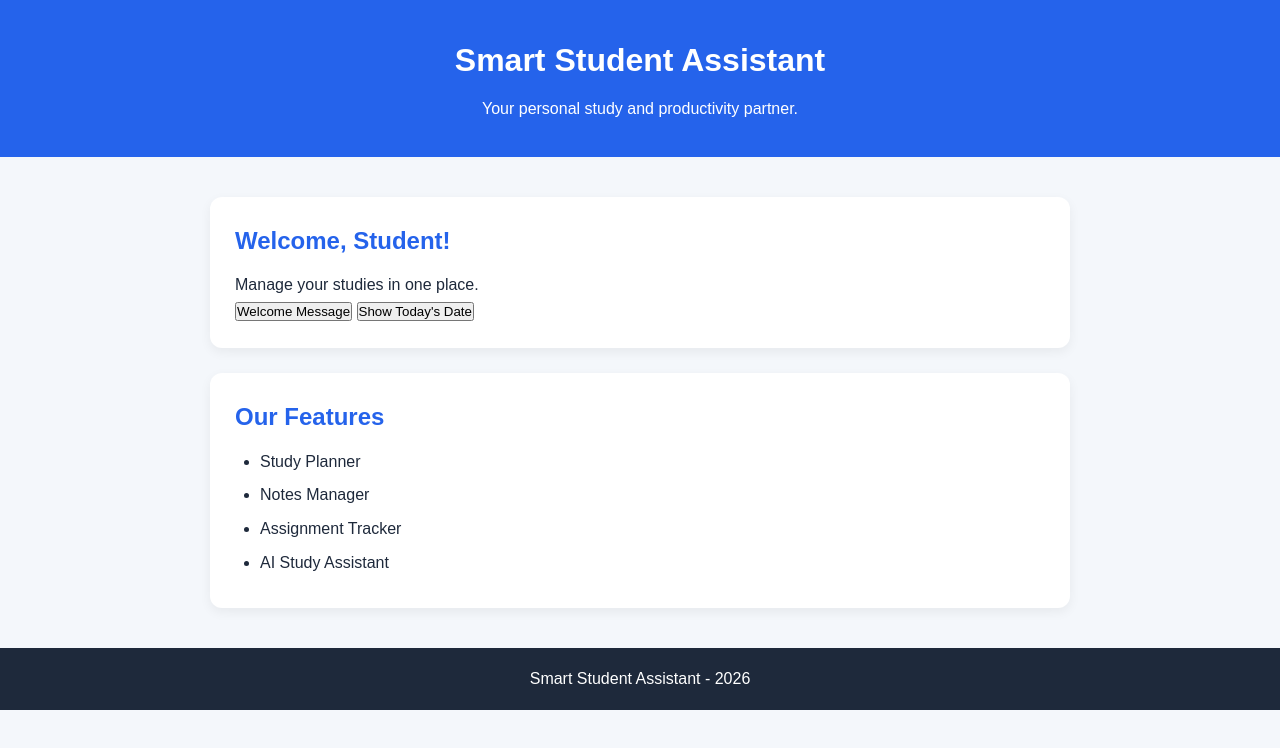
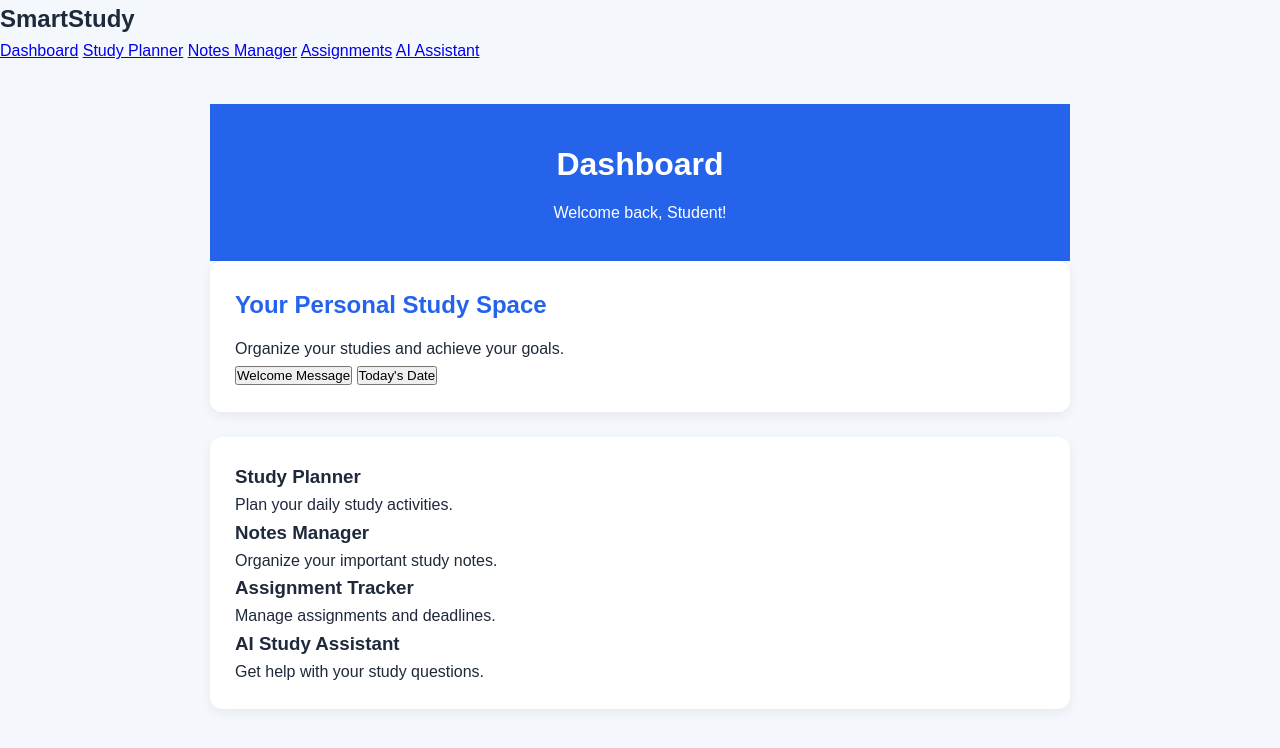
Before and after one commit to muhammadmashoodahmad/Web-and-AI-Projects, a plain HTML site: page 01-Smart-Student-Assistant/index.html in a window 1280 px wide. Drawn offline with Linux system fonts and the light colour scheme.

Commit message:
Update index.html

```diff
--- a/01-Smart-Student-Assistant/index.html
+++ b/01-Smart-Student-Assistant/index.html
@@ -10,39 +10,86 @@
     <script src="script.js"></script>
 <body>
 
-    <header>
-        <h1>Smart Student Assistant</h1>
-        <p>Your personal study and productivity partner.</p>
+
+<body>
+
+    <div class="dashboard">
+
+        <!-- Sidebar -->
+        <aside class="sidebar">
+
+            <h2>SmartStudy</h2>
+
+            <nav>
+                <a href="#" class="active">Dashboard</a>
+                <a href="#planner">Study Planner</a>
+                <a href="#notes">Notes Manager</a>
+                <a href="#assignments">Assignments</a>
+                <a href="#ai-assistant">AI Assistant</a>
+            </nav>
+
+        </aside>
+
+
+        <!-- Main Content -->
+        <main class="main-content">
+
+            <header class="topbar">
+                <h1>Dashboard</h1>
+                <p>Welcome back, Student!</p>
             </header>
 
-    <main>
-        <section>
-    <h2>Welcome, Student!</h2>
-    <p>Manage your studies in one place.</p>
+
+            <!-- Welcome Section -->
+            <section class="welcome-section">
+
+                <h2>Your Personal Study Space</h2>
+
+                <p>Organize your studies and achieve your goals.</p>
 
                 <button onclick="showWelcomeMessage()">
                     Welcome Message
                 </button>
 
                 <button onclick="showDate()">
-        Show Today's Date
+                    Today's Date
                 </button>
+
             </section>
 
-        <section>
-            <h2>Our Features</h2>
-            <ul>
-                <li>Study Planner</li>
-                <li>Notes Manager</li>
-                <li>Assignment Tracker</li>
-                <li>AI Study Assistant</li>
-            </ul>
+
+            <!-- Feature Cards -->
+            <section class="features">
+
+                <div class="feature-card" id="planner">
+                    <h3>Study Planner</h3>
+                    <p>Plan your daily study activities.</p>
+                </div>
+
+                <div class="feature-card" id="notes">
+                    <h3>Notes Manager</h3>
+                    <p>Organize your important study notes.</p>
+                </div>
+
+                <div class="feature-card" id="assignments">
+                    <h3>Assignment Tracker</h3>
+                    <p>Manage assignments and deadlines.</p>
+                </div>
+
+                <div class="feature-card" id="ai-assistant">
+                    <h3>AI Study Assistant</h3>
+                    <p>Get help with your study questions.</p>
+                </div>
+
             </section>
+
         </main>
 
-    <footer>
-        <p>Smart Student Assistant - 2026</p>
-    </footer>
+    </div>
+
+    <script src="script.js"></script>
+
+</body>
 
 </body>
 </html>
```
Lines whose indentation alone changed are shown as unchanged.
